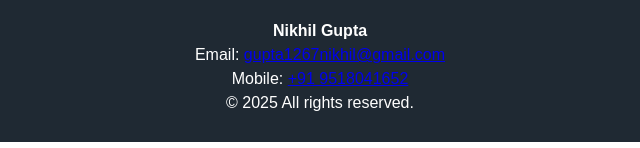
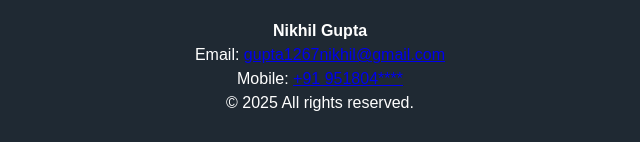
Before and after one commit to nikhil0070/my-projects, a plain HTML site: page landingpage/index.html in a window 1280 px wide. Shown: the part 649-797 px from the top of the page, 320-960 px from the left. Drawn offline with Linux system fonts and the light colour scheme.

Commit message:
Update index.html

```diff
--- a/landingpage/index.html
+++ b/landingpage/index.html
@@ -45,7 +45,7 @@
   <footer class="footer" id="contact">
     <p><strong>Nikhil Gupta</strong></p>
     <p>Email: <a href="mailto:gupta1267nikhil@gmail.com">gupta1267nikhil@gmail.com</a></p>
-    <p>Mobile: <a href="tel:9518041652">+91 9518041652</a></p>
+    <p>Mobile: <a href="tel:9518041652">+91 951804****</a></p>
     <p>© 2025 All rights reserved.</p>
   </footer>
   <script src="script.js"></script>
```
